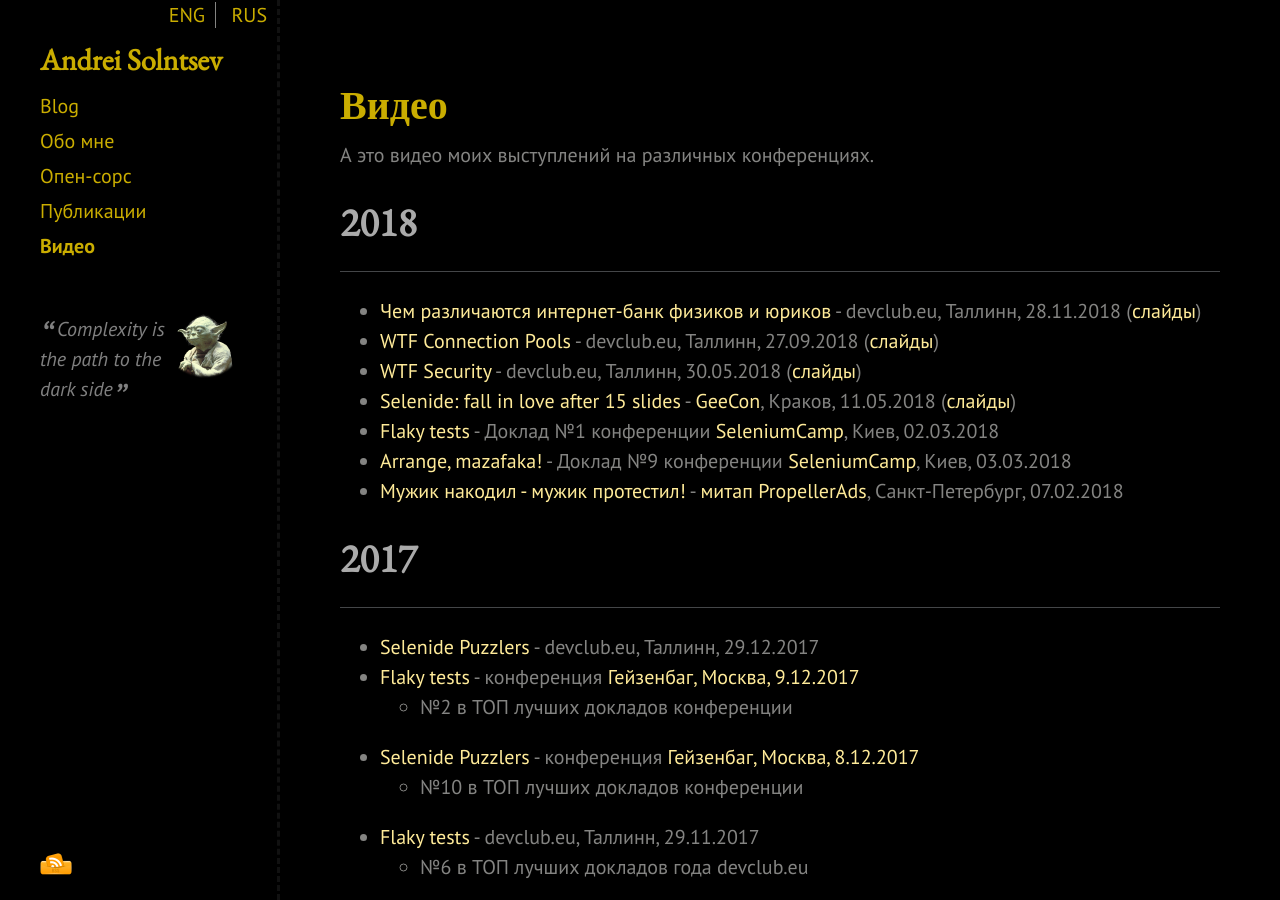
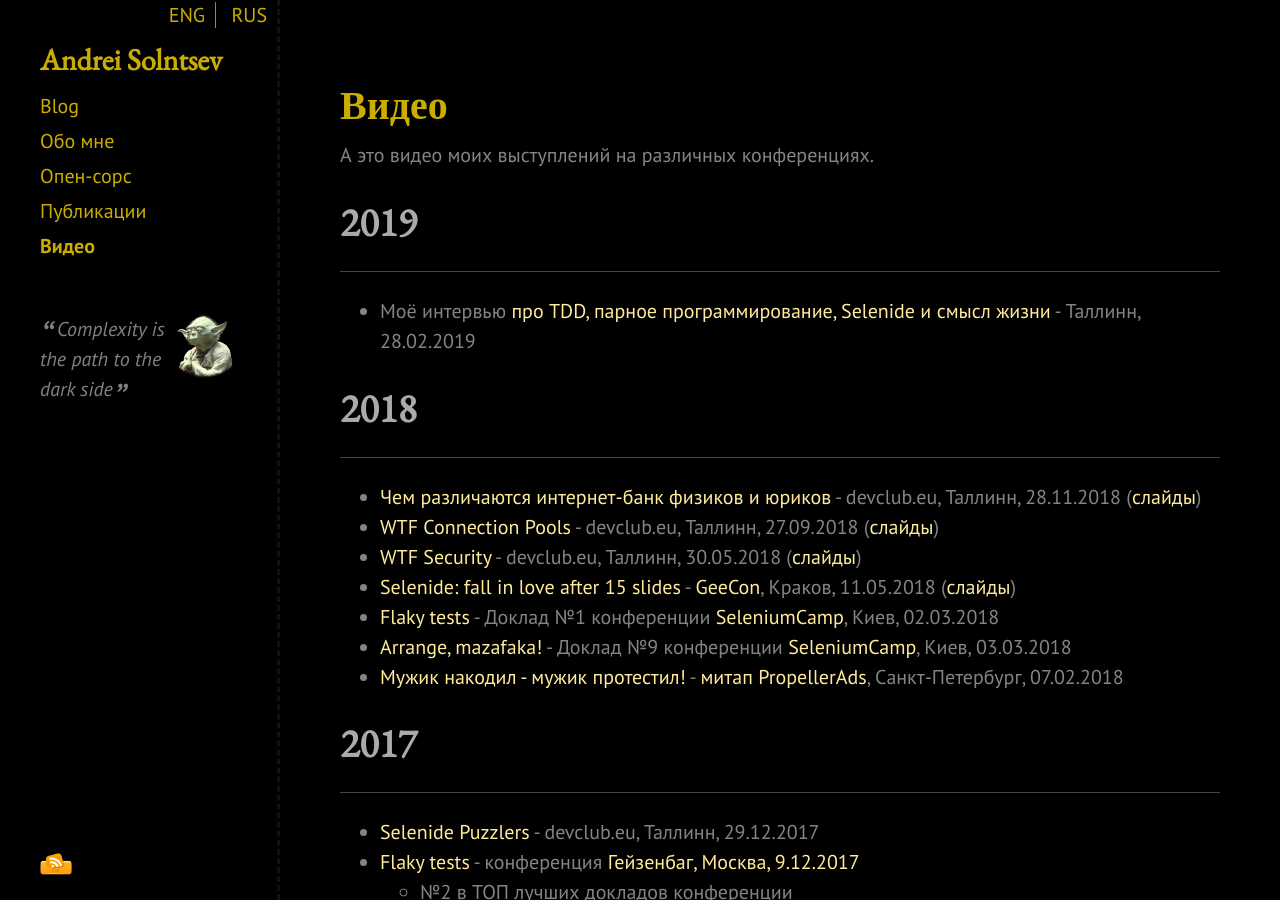
Before and after one commit to asolntsev/asolntsev.github.io, a Jekyll site: the page built from ru/video.md, in a window 1280 px wide and 900 px high. Built offline with Jekyll 4.4.1, drawn with Linux system fonts in a browser that asks for light colours; nearby versions of some CDN libraries.

Commit message:
add interview

```diff
--- a/ru/video.md
+++ b/ru/video.md
@@ -5,6 +5,11 @@ category: ru
 ---
 
 А это видео моих выступлений на различных конференциях.
+
+# 2019
+* * *
+
+* Моё интервью [про TDD, парное программирование, Selenide и смысл жизни](https://www.youtube.com/watch?v=4k-4kFMHsg0) - Таллинн, 28.02.2019
 
 # 2018
 * * *
```
